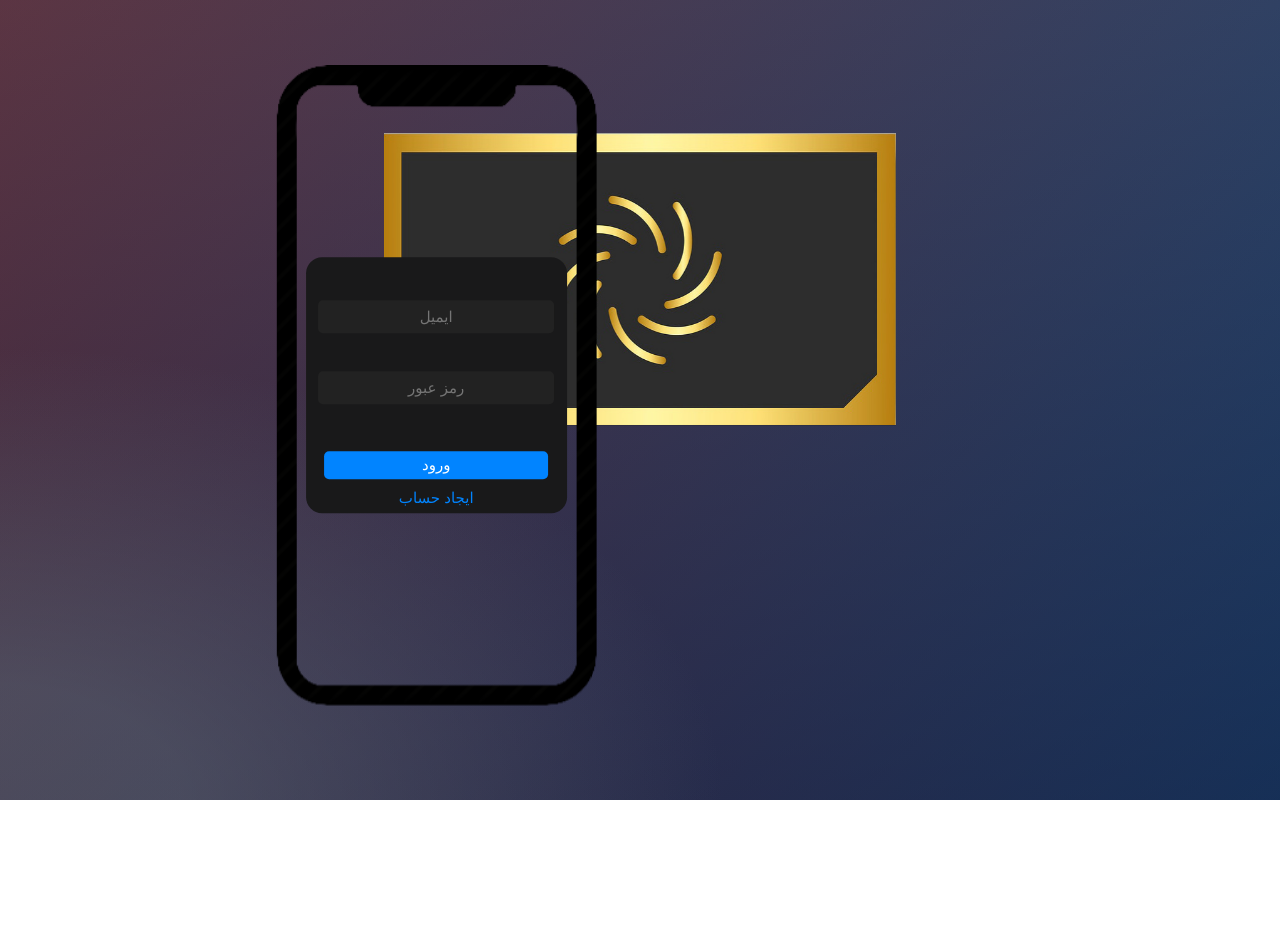
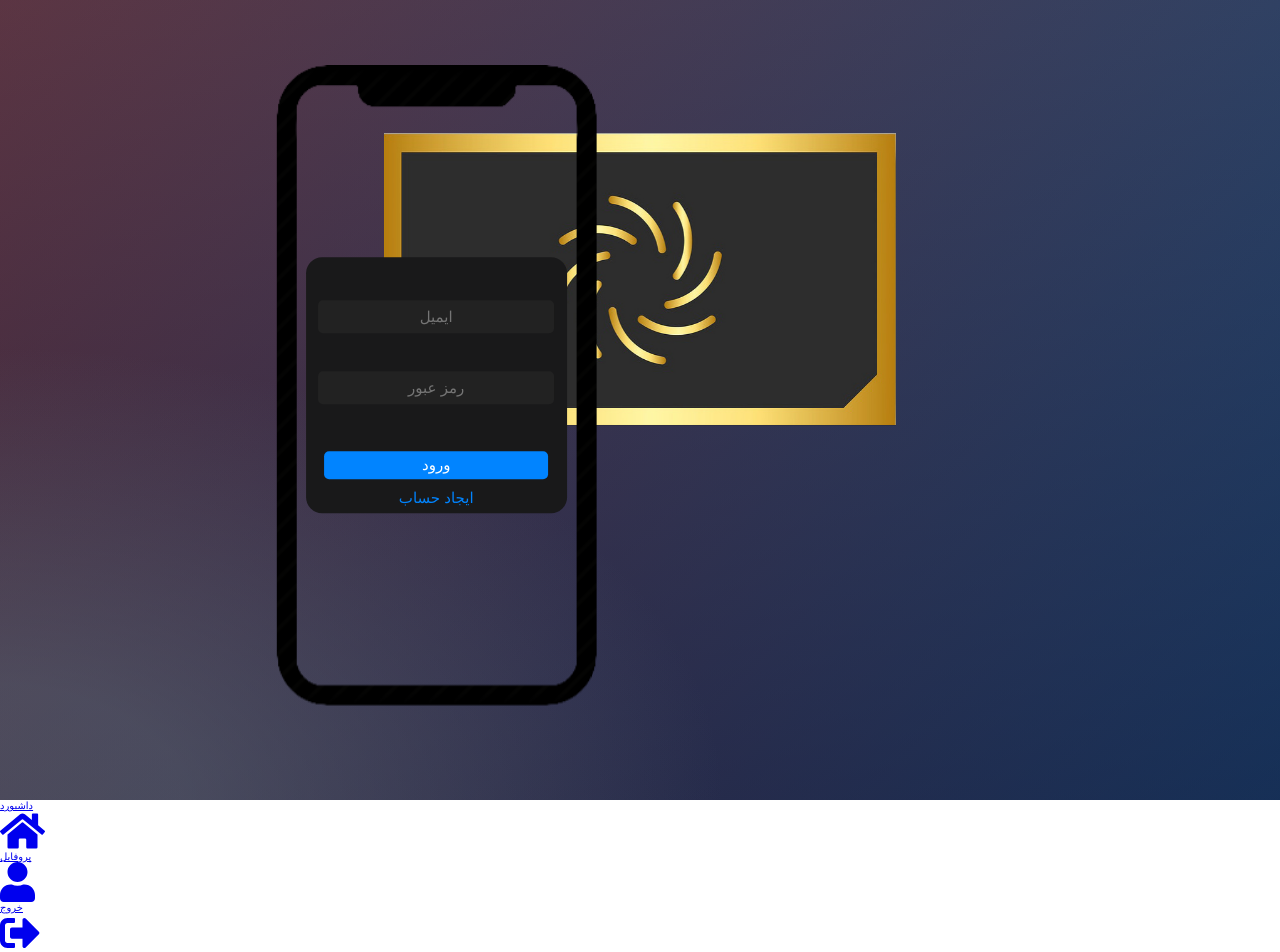
Before and after one commit to DiniMad/ArQr.Server, a React (Create React App) app in the folder ArQr/ClientApp/: page / in a window 1280 px wide. Shown: the top 952 px of the page. Before the commit the page ends 800 px from the top, so only its background shows below. Built offline with nearby package versions, Linux system fonts and the light colour scheme.

Commit message:
Add a route for dashboard in the app component and wrap it using the layout component.

```diff
--- a/ArQr/ClientApp/src/App.js
+++ b/ArQr/ClientApp/src/App.js
@@ -1,6 +1,8 @@
 import React from 'react';
 import {Route} from 'react-router';
 import Home from './components/HomePage';
+import Layout from './components/Layout';
+import Dashboard from './components/DashboardPage';
 
 if (window.innerWidth >= 760)
     require('./styles/style.css');
@@ -9,7 +11,13 @@ else
 
 const App = () => {
     return (
-        <Route exact path='/' component={Home}/>
+        <>
+            <Route exact path='/' component={Home}/>
+            <Layout>
+                {/*TODO: Change the route components below into the authorize route */}
+                <Route path='/dashboard' component={Dashboard}/>
+            </Layout>
+        </>
     );
 };
 
```
